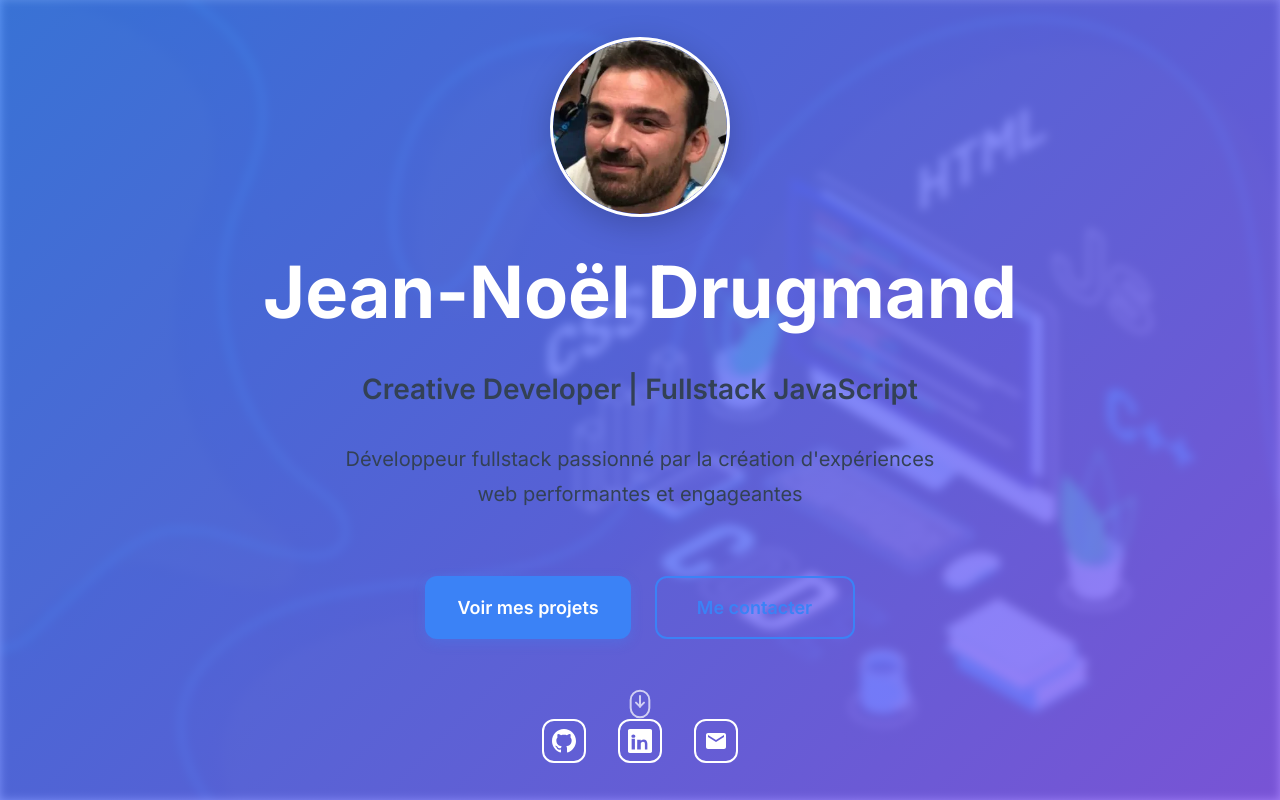
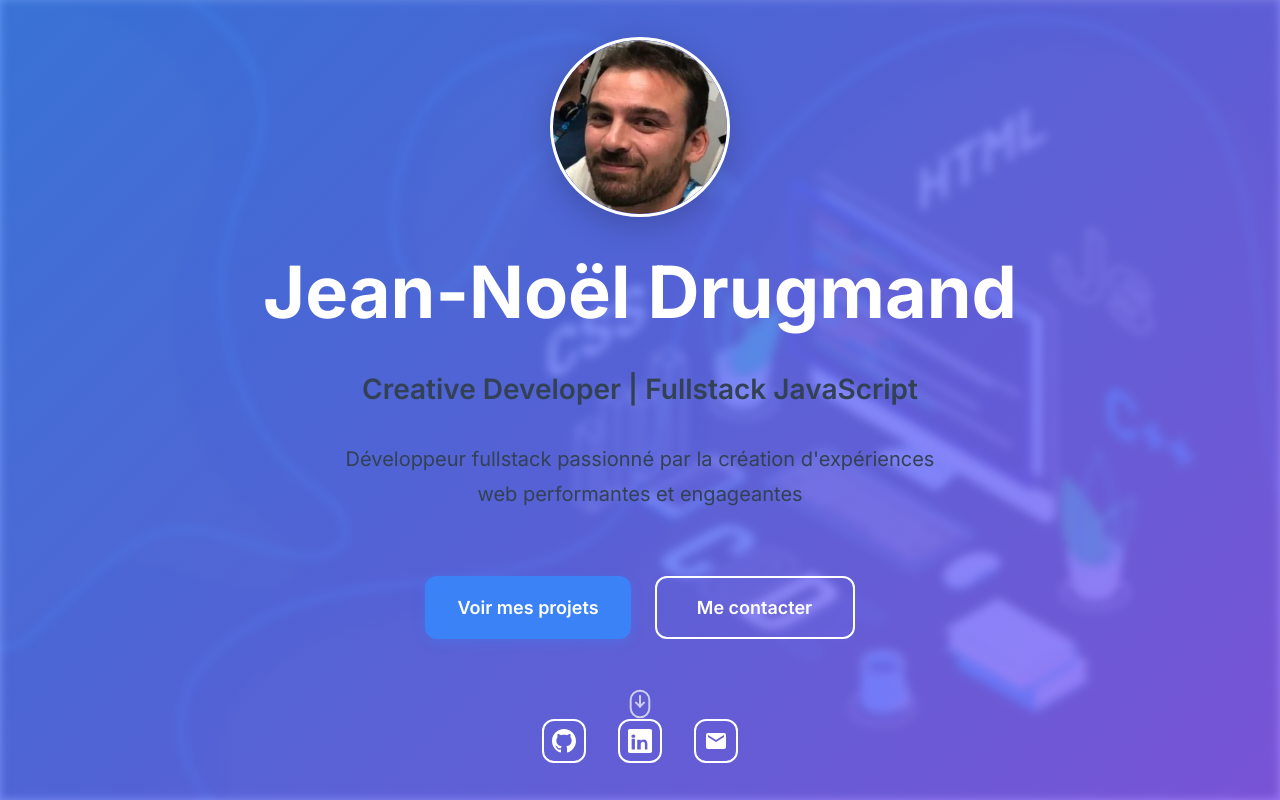
Before and after one commit to daddyjanno/Portfolio, a React (Vite) app in the folder web/: page / in a window 1280 px wide. Shown: the top 800 px of the page. Built offline with nearby package versions, Linux system fonts and the light colour scheme; no server answers.

Commit message:
update button

```diff
--- a/web/src/components/common/Button/Button.module.scss
+++ b/web/src/components/common/Button/Button.module.scss
@@ -51,18 +51,18 @@
 
   &.secondary {
     background-color: transparent;
-    color: var(--color-primary);
-    border: 2px solid var(--color-primary);
-    box-shadow: inset 0 0 0 0 var(--color-primary);
+    color: white;
+    border: 2px solid white;
+    box-shadow: inset 0 0 0 0 white;
 
     &:hover:not(:disabled) {
-      background-color: var(--color-primary);
-      color: white;
-      box-shadow: inset 0 0 0 2px var(--color-primary);
+      background-color: white;
+      color: var(--color-primary);
+      box-shadow: inset 0 0 0 2px white;
     }
 
     &:active:not(:disabled) {
-      box-shadow: inset 0 0 0 2px var(--color-primary), 0 2px 4px rgba(0, 0, 0, 0.1);
+      box-shadow: inset 0 0 0 2px white, 0 2px 4px rgba(0, 0, 0, 0.1);
     }
   }
 
```
